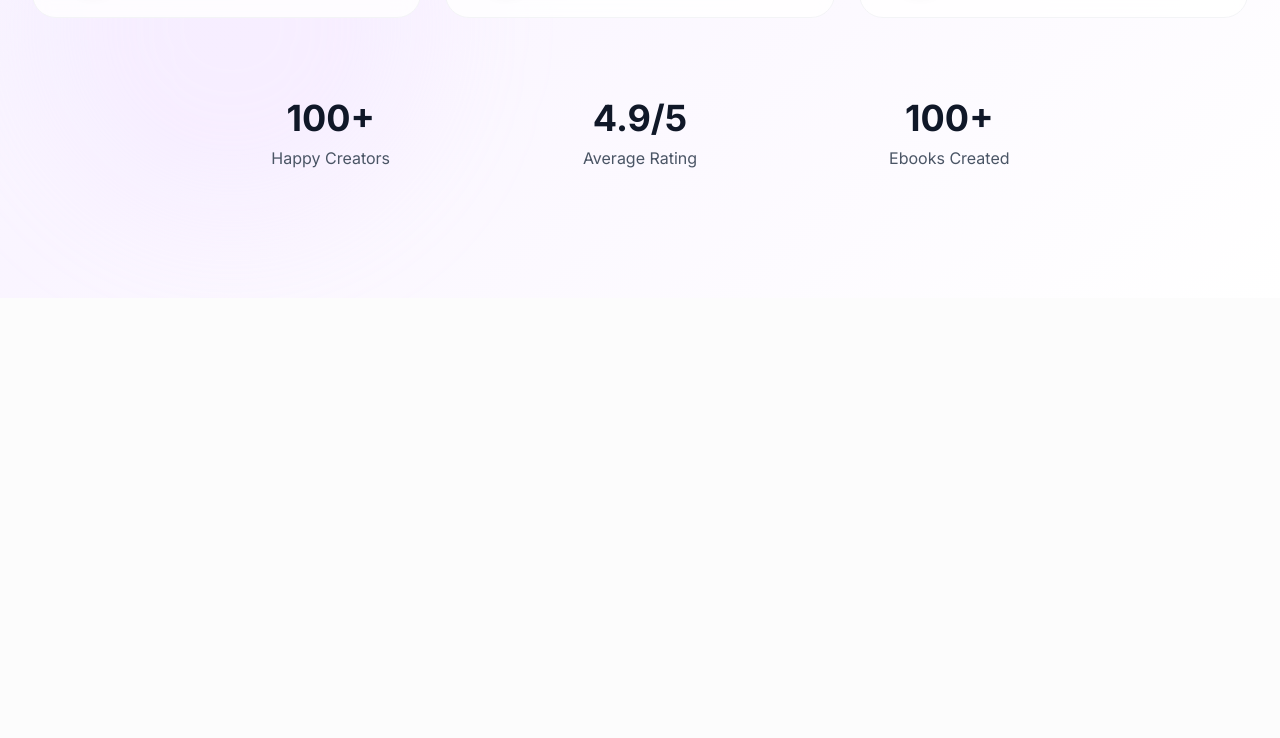
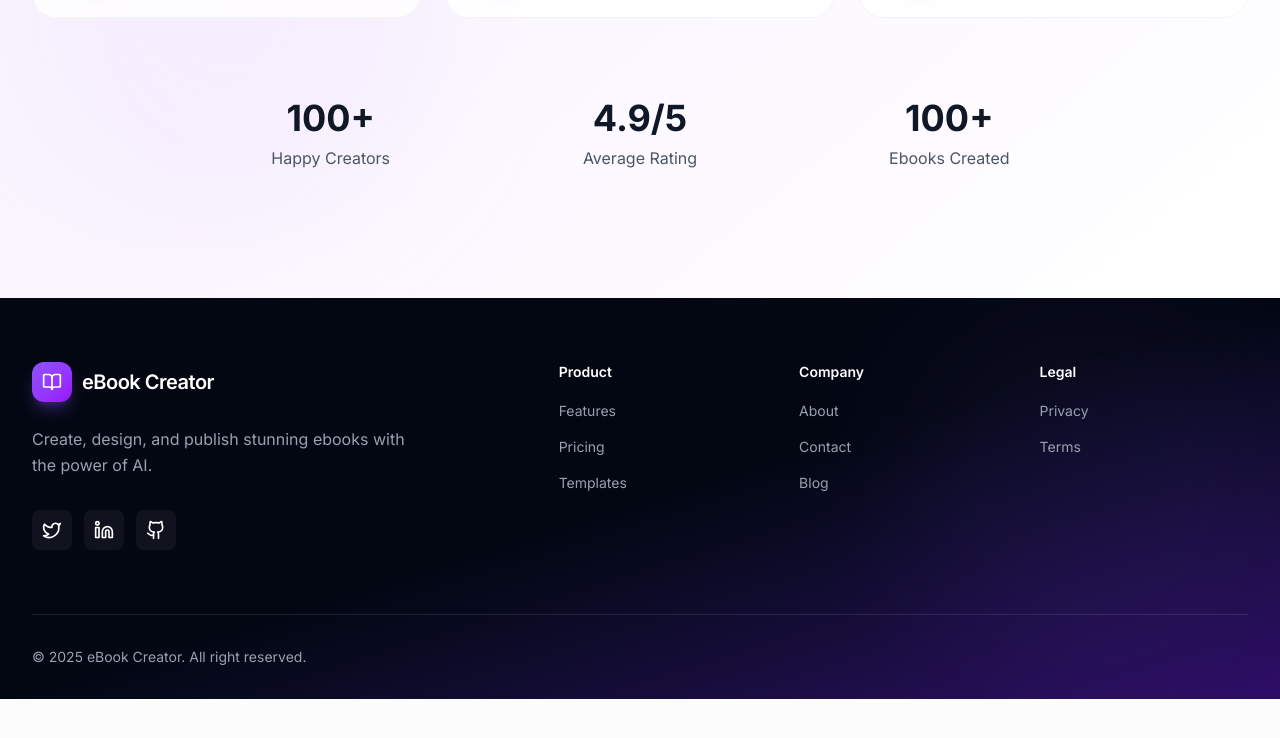
Before and after one commit to davekrisopras8/ai-ebook-creator, a React (Vite) app in the folder frontend/: page / in a window 1280 px wide. Shown: the part 2685-3423 px from the top of the page. After the commit the page ends 3384 px from the top, so only its background shows below. Built offline with nearby package versions, Linux system fonts and the light colour scheme.

Commit message:
feat: footer

```diff
--- /dev/null
+++ b/frontend/src/components/landing/Footer.jsx
@@ -0,0 +1,114 @@
+import { BookOpen, Twitter, Linkedin, Github } from "lucide-react";
+
+const Footer = () => {
+  return (
+    <footer className="relative bg-gradient-to-br from-gray-950 via-gray-950 to-violet-950 text-white overflow-hidden">
+      {/* background pattern */}
+      <div className="absolute inset-0 opacity-5">
+        <div className="absolute top-0 right-0 w-96 h-96 bg-violet-500 rounded-full blur-3xl"></div>
+      </div>
+
+      <div className="relative max-w-7xl mx-auto px-6 lg:px-8">
+        <div className="py-16 grid grid-cols-1 md:grid-cols-12 gap-12">
+          {/* brand section */}
+          <div className="md:col-span-5 space-y-6">
+            <a href="/" className="flex items-center space-x-2.5 group">
+              <div className="w-10 h-10 bg-gradient-to-br from-violet-500 to-purple-600 rounded-xl flex items-center justify-center shadow-lg shadow-violet-500/30 group-hover:shadow-violet-500/50 transition-all duration-300 group-hover:scale-105">
+                <BookOpen className="w-5 h-5 text-white" />
+              </div>
+              <span className="text-xl font-semibold tracking-tight">eBook Creator</span>
+            </a>
+            <p className="text-gray-400 leading-relaxed max-w-sm">
+              Create, design, and publish stunning ebooks with the power of AI.
+            </p>
+
+            {/* social links */}
+            <div className="flex items-center space-x-3 pt-2">
+              <a href="https://twitter.com" className="w-10 h-10 bg-white/5 hover:bg-violet-600 rounded-lg flex items-center justify-center transition-all duration-200 hover:scale-105" aria-label="Twitter">
+                <Twitter className="w-5 h-5" />
+              </a>
+              <a href="https://linkedin.com" className="w-10 h-10 bg-white/5 hover:bg-violet-600 rounded-lg flex items-center justify-center transition-all duration-200 hover:scale-105" aria-label="Linkedin">
+                <Linkedin className="w-5 h-5" />
+              </a>
+              <a href="https://github.com" className="w-10 h-10 bg-white/5 hover:bg-violet-600 rounded-lg flex items-center justify-center transition-all duration-200 hover:scale-105" aria-label="GitHub">
+                <Github className="h-5 w-5" />
+              </a>
+            </div>
+          </div>
+
+          {/* quick links */}
+          <div className="md:col-span-7 grid grid-cols-2 sm:grid-cols-3 gap-8">
+            <div>
+              <h3 className="text-sm font-semibold text-white mb-4">Product</h3>
+              <ul className="space-y-3">
+                <li>
+                  <a href="#features" className="text-gray-400 hover:text-violet-400 transition-colors duration-200 text-sm">
+                    Features
+                  </a>
+                </li>
+                <li>
+                  <a href="#pricing" className="text-gray-400 hover:text-violet-400 transition-colors duration-200 text-sm">
+                    Pricing
+                  </a>
+                </li>
+                <li>
+                  <a href="#templates" className="text-gray-400 hover:text-violet-400 transition-colors duration-200 text-sm">
+                    Templates
+                  </a>
+                </li>
+              </ul>
+            </div>
+
+            <div>
+              <h3 className="text-sm font-semibold text-white mb-4">Company</h3>
+              <ul className="space-y-3">
+                <li>
+                  <a href="#about" className="text-gray-400 hover:text-violet-400 transition-colors duration-200 text-sm">
+                    About
+                  </a>
+                </li>
+                <li>
+                  <a href="#contact" className="text-gray-400 hover:text-violet-400 transition-colors duration-200 text-sm">
+                    Contact
+                  </a>
+                </li>
+                <li>
+                  <a href="#blog" className="text-gray-400 hover:text-violet-400 transition-colors duration-200 text-sm">
+                    Blog
+                  </a>
+                </li>
+              </ul>
+            </div>
+
+            <div>
+              <h3 className="text-sm font-semibold text-white mb-4">Legal</h3>
+              <ul className="space-y-3">
+                <li>
+                  <a href="#privacy" className="text-gray-400 hover:text-violet-400 transition-colors duration-200 text-sm">
+                    Privacy
+                  </a>
+                </li>
+                <li>
+                  <a href="#terms" className="text-gray-400 hover:text-violet-400 transition-colors duration-200 text-sm">
+                    Terms
+                  </a>
+                </li>
+              </ul>
+            </div>
+          </div>
+        </div>
+
+        {/* bottom bar */}
+        <div className="border-t border-white/10 py-8">
+          <div className="flex flex-col md:flex-row justify-between items-center space-y-4 md:space-y-0">
+            <p className="text-gray-400 text-sm">
+              © {new Date().getFullYear()} eBook Creator. All right reserved.
+            </p>
+          </div>
+        </div>
+      </div>
+    </footer>
+  );
+};
+
+export default Footer;
--- a/frontend/src/pages/LandingPage.jsx
+++ b/frontend/src/pages/LandingPage.jsx
@@ -2,14 +2,16 @@ import Navbar from "../components/layout/Navbar";
 import Hero from "../components/landing/Hero";
 import Features from "../components/landing/Features";
 import Testimonials from "../components/landing/Testimonials";
+import Footer from "../components/landing/Footer";
 
 const LandingPage = () => {
   return (
-    <div className="mb-[100vh]">
+    <div>
       <Navbar />
       <Hero />
       <Features />
       <Testimonials />
+      <Footer />
     </div>
   );
 };
```
